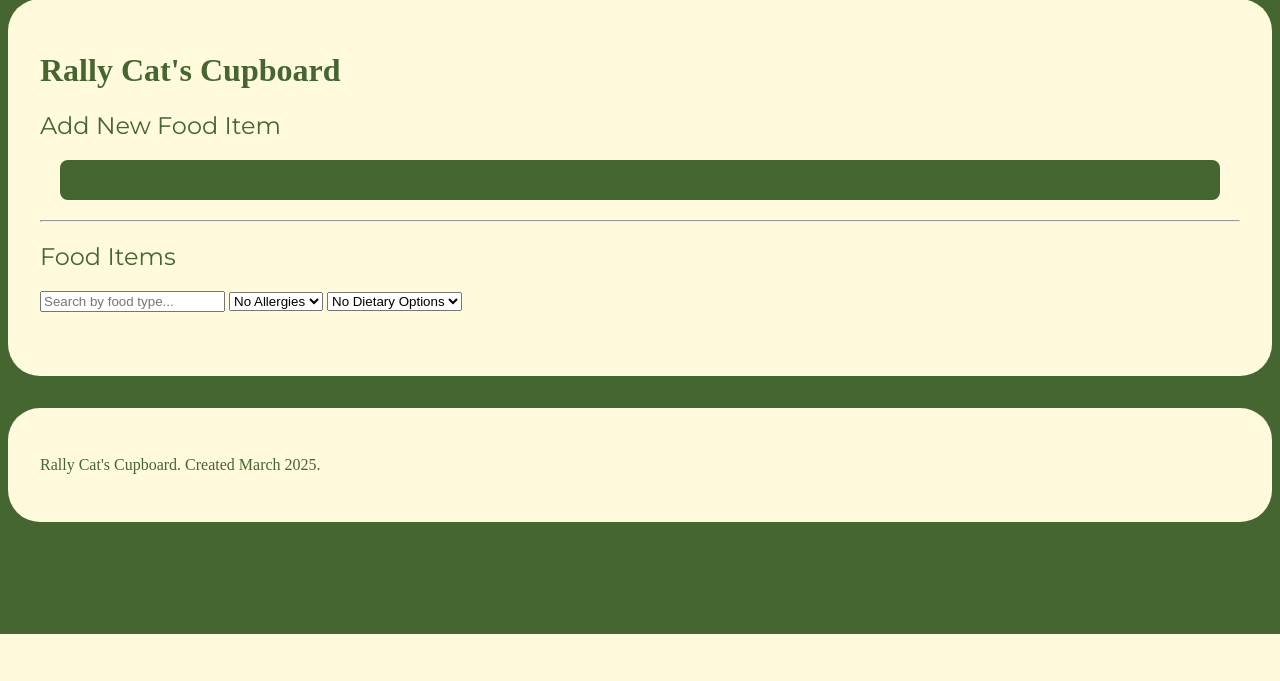
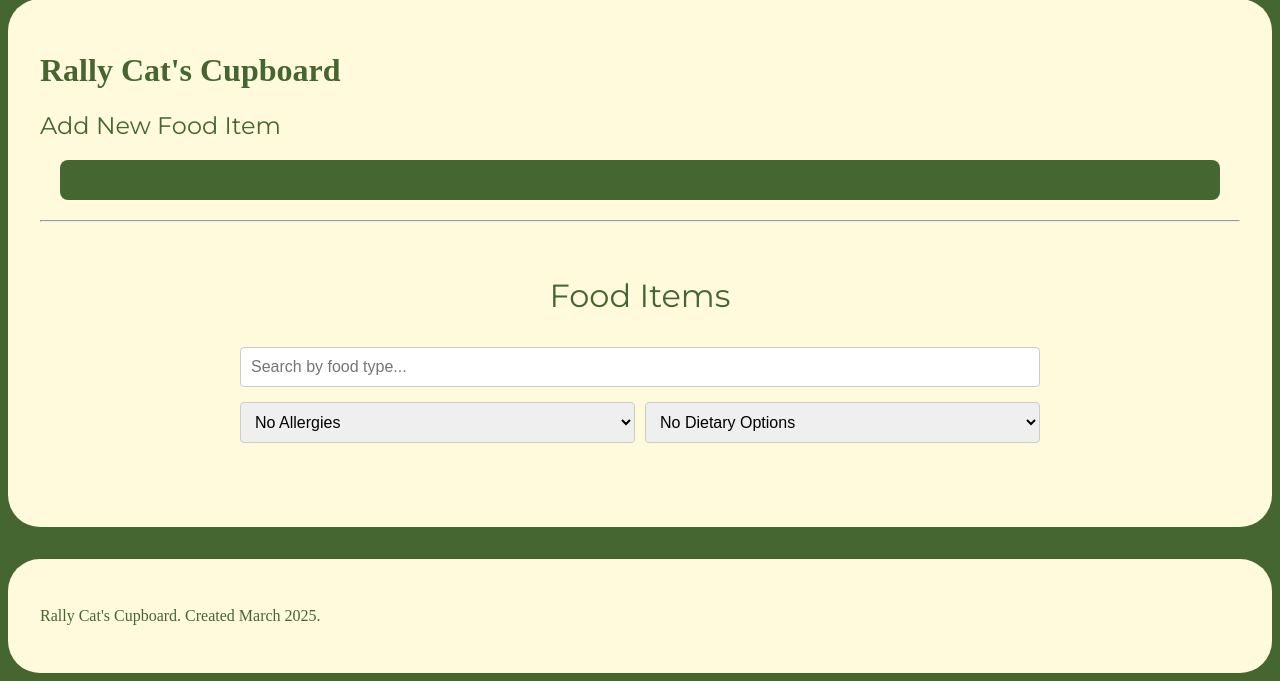
Before and after one commit to UVMHacks2025/team-six, a PHP site: page / in a window 1280 px wide. Shown: the part 166-847 px from the top of the page. Before the commit the page ends 800 px from the top, so only its background shows below. Run offline with PHP 8.4, Linux system fonts and the light colour scheme; data that the repository does not hold is empty; some web fonts are replaced.

Commit message:
slight style change to food search

```diff
--- a/src/css/custom.css
+++ b/src/css/custom.css
@@ -301,3 +301,42 @@ color: #fffadc;
 max-width: 20em;
 border-radius: 1em
 }
+
+.food-items-section {
+    max-width: 800px;
+    margin: 0 auto;
+    padding: 20px;
+  }
+
+  .section-title {
+    font-size: 2em;
+    margin-bottom: 1em;
+    text-align: center;
+  }
+
+  .search-filters {
+    display: flex;
+    flex-direction: column;
+    gap: 15px;
+  }
+
+  .search-input {
+    padding: 10px;
+    font-size: 1em;
+    border: 1px solid #ccc;
+    border-radius: 4px;
+  }
+
+  .filter-selects {
+    display: flex;
+    gap: 10px;
+    flex-wrap: wrap;
+  }
+
+  .filter-select {
+    flex: 1;
+    padding: 10px;
+    font-size: 1em;
+    border: 1px solid #ccc;
+    border-radius: 4px;
+  }
--- a/src/index.php
+++ b/src/index.php
@@ -61,23 +61,27 @@
   <hr>
 
   <!-- SEARCH SECTION: Three Controls -->
-  <h2 class="montserrat-regular">Food Items</h2>
-  <section class="search">
-    <input type="text" id="searchInput" placeholder="Search by food type...">
-    <select id="allergyFilter">
+  <section class="food-items-section">
+  <h2 class="section-title montserrat-regular">Food Items</h2>
+  <div class="search-filters">
+    <input type="text" id="searchInput" class="search-input" placeholder="Search by food type...">
+    <div class="filter-selects">
+      <select id="allergyFilter" class="filter-select">
         <option value="">No Allergies</option>
         <option value="Milk">Milk</option>
         <option value="Peanuts">Peanuts</option>
         <option value="Treenuts">Treenuts</option>
         <option value="Gluten">Gluten</option>
       </select>
-    <select id="dietaryFilter">
+      <select id="dietaryFilter" class="filter-select">
         <option value="">No Dietary Options</option>
         <option value="Vegetarian">Vegetarian</option>
         <option value="Vegan">Vegan</option>
         <option value="Kosher">Kosher</option>
         <option value="Halal">Halal</option>
       </select>
+    </div>
+  </div>
 </section>
 
   <!-- Grid of Item Cards -->
```
Lines whose indentation alone changed are shown as unchanged.
